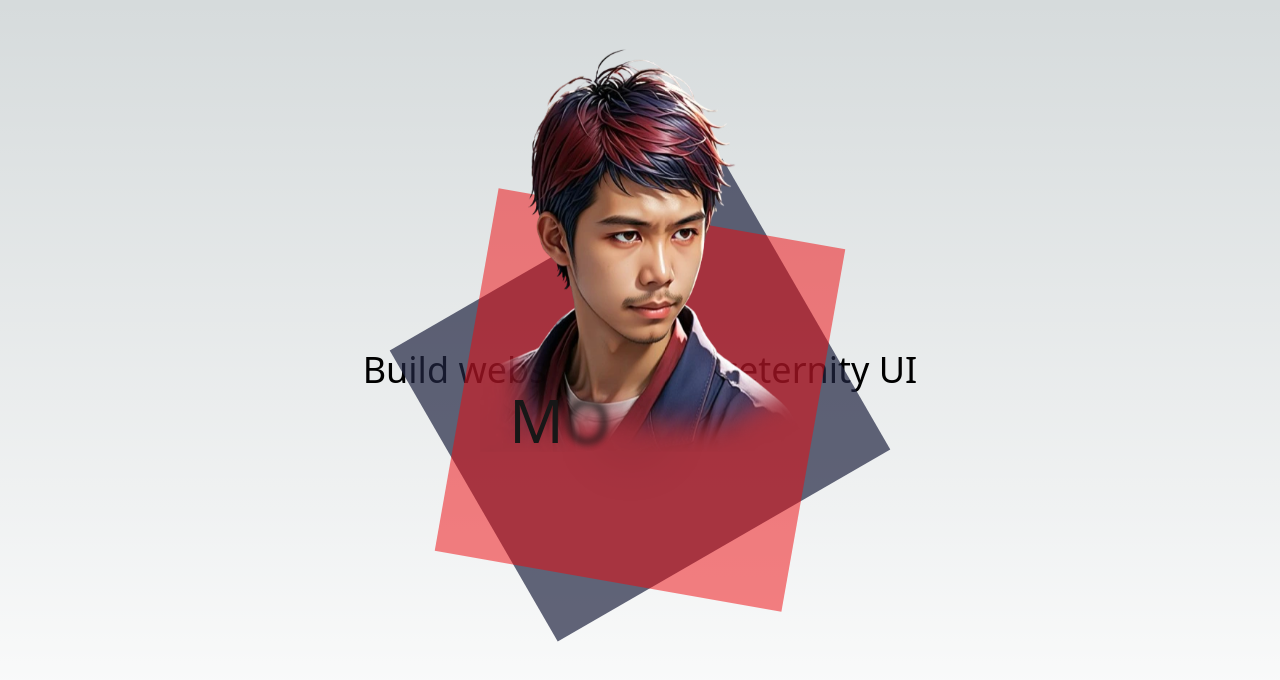
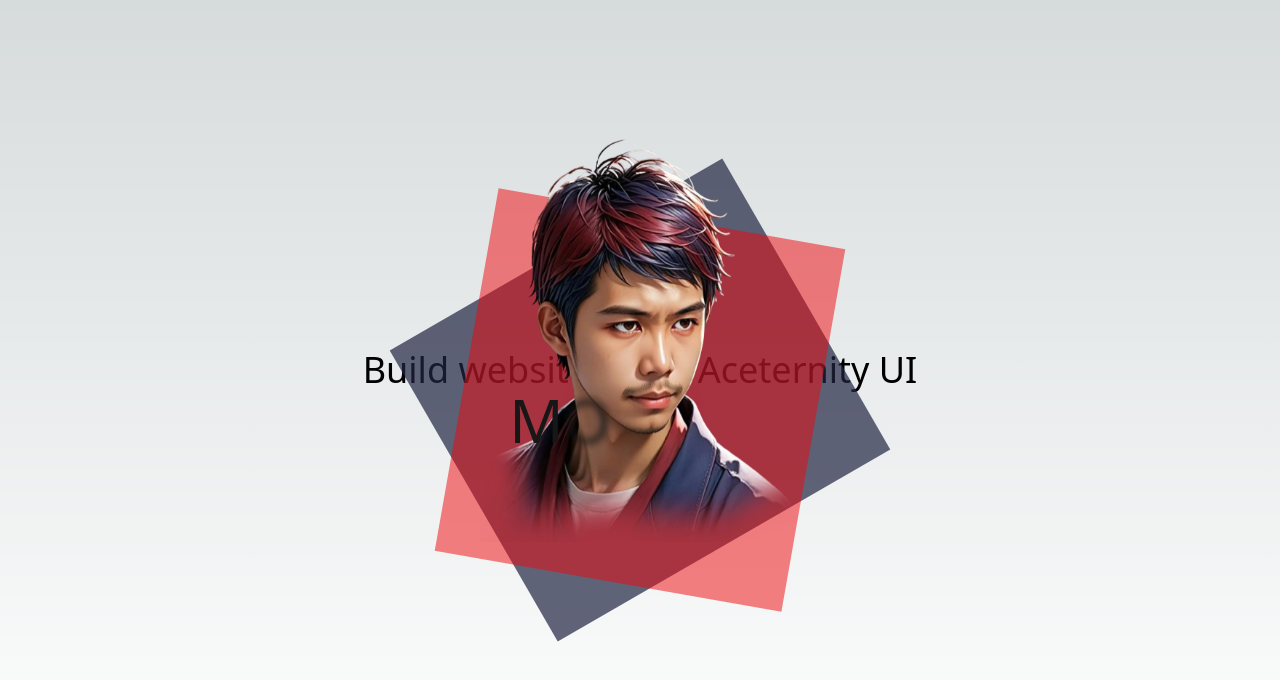
Before and after one commit to Bukangliwayway/haymeb-portfolio, a Next.js app: page /HeroSection in a window 1280 px wide. Shown: the top 680 px of the page. Built offline with nearby package versions, Linux system fonts and the light colour scheme.

Commit message:
udapted on the centeredness of the image

```diff
--- a/components/Hero/Boxes.tsx
+++ b/components/Hero/Boxes.tsx
@@ -19,7 +19,7 @@
   return (
     <>
       <motion.div
-        className="bg-shade min-w-[24rem] min-h-[21rem] absolute top-45% left-45% "
+        className="bg-shade min-w-[24rem] min-h-[21rem] absolute "
         initial={{ opacity: 0, x: -100, y: -100, scale: 0.8 }}
         animate={{
           opacity: 0.7,
@@ -31,7 +31,7 @@
         transition={{ duration: 0.4, type: "spring", stiffness: 100 }}
       />
       <motion.div
-        className="bg-bright min-w-[22rem] min-h-[23rem] absolute top-69% left-69% "
+        className="bg-bright min-w-[22rem] min-h-[23rem] absolute  "
         initial={{ opacity: 0, x: 100, y: 100, scale: 0.8 }}
         animate={{
           opacity: 0.5,
--- a/components/ui/image-slider.tsx
+++ b/components/ui/image-slider.tsx
@@ -63,7 +63,7 @@
           animate="visible"
           exit="exit"
           variants={slideVariants}
-          className="absolute top-0 left-0"
+          className="absolute -top-32 bottom-0 left-0 right-0 m-auto"
         />
       </AnimatePresence>
     </div>
--- a/pages/HeroSection.tsx
+++ b/pages/HeroSection.tsx
@@ -22,9 +22,8 @@
   return (
     <div>
       <div className="flex justify-center items-center relative h-[100vh]">
-        <ImagesSlider images={images} className="absolute z-10 top-10 w-80" />
+        <ImagesSlider images={images} className="absolute z-10 min-w-80 " />
         <Boxes />
-        {/* <ImagesSlider className="z-50" images={images}></ImagesSlider> */}
         <div className="text-4xl mx-auto font-normal text-center ">
           Build websites with Aceternity UI
           <br />
```
